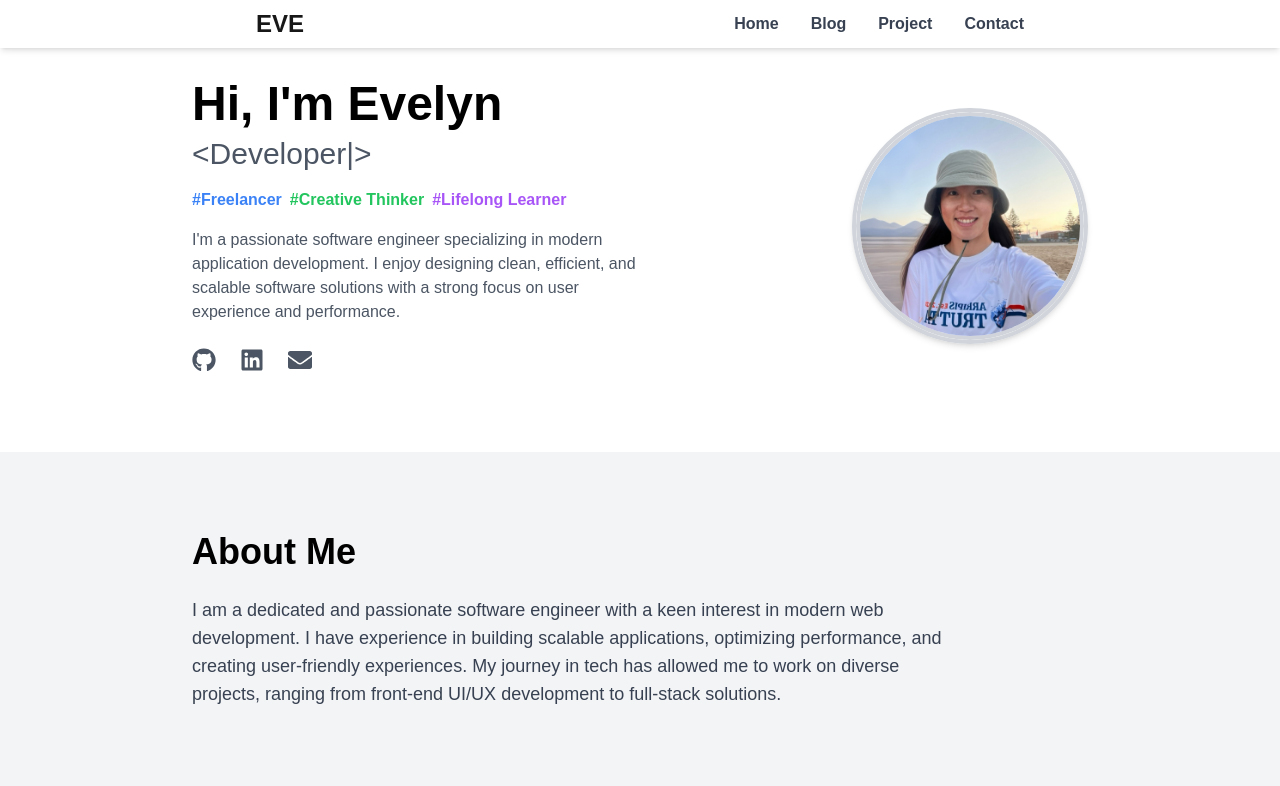
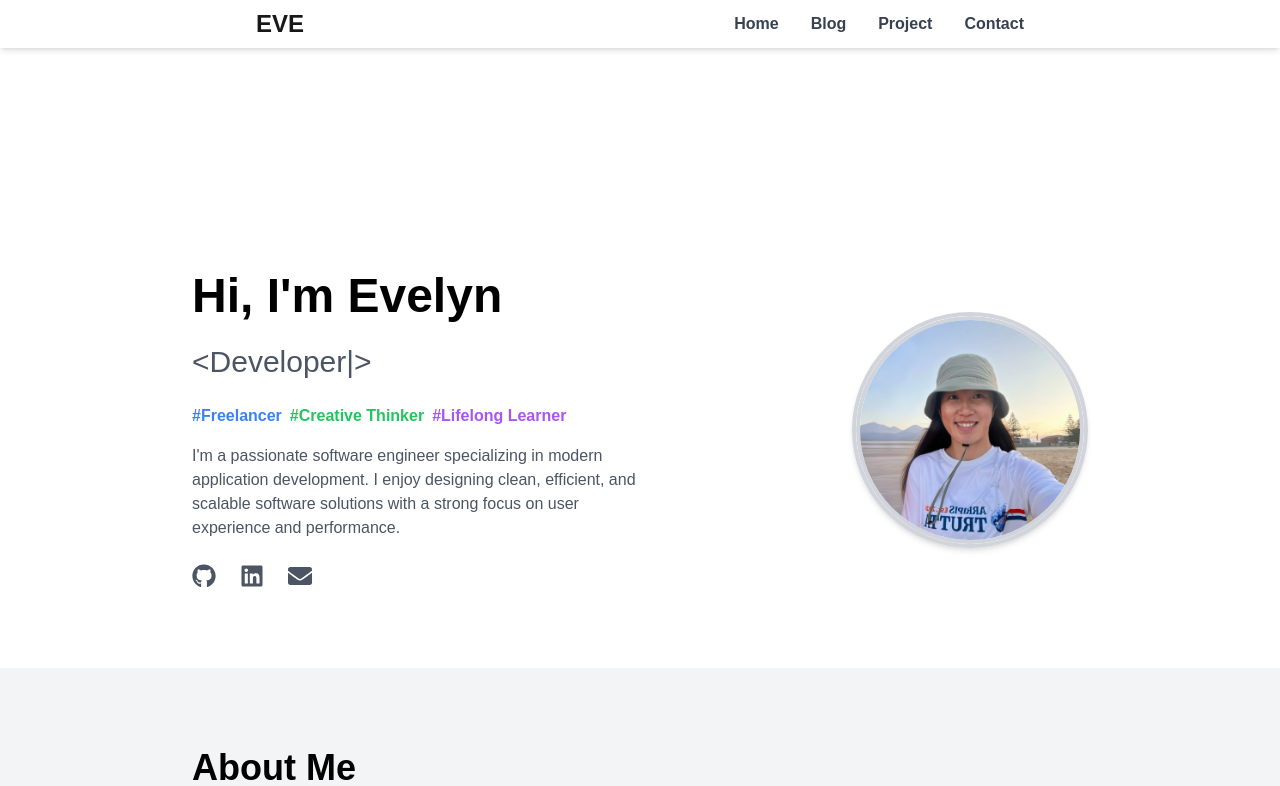
Before and after one commit to EvelynDevelops/eve_page, a Next.js app: page / in a window 1280 px wide. Shown: the top 786 px of the page. Built offline with nearby package versions, Linux system fonts and the light colour scheme.

Commit message:
adjust the layout of home page

```diff
--- a/app/page.tsx
+++ b/app/page.tsx
@@ -41,14 +41,14 @@ export default function Home() {
 
   return (
     <div className="bg-white dark:bg-gray-800 ">
-      <div className="h-auto  text-black flex flex-col-2 md:flex-row items-center justify-center px-48 py-20">
+      <div className="h-auto text-black flex flex-col-2 md:flex-row items-center justify-center px-48 py-20 mt-48">
 
         {/* Left-side Person Information */}
         <div className="md:w-4/5 text-center md:text-left">
           <h1 className="text-5xl font-bold">Hi, I'm Evelyn</h1>
-          <h2 className="text-3xl font-medium text-gray-600 mt-2">&lt;{text}|&gt;</h2>
+          <h2 className="text-3xl font-medium text-gray-600 mt-2 mt-6">&lt;{text}|&gt;</h2>
 
-          <div className="mt-4 space-x-2">
+          <div className="mt-4 space-x-2 mt-6">
             <span className="text-blue-500 font-semibold">#Freelancer</span>
             <span className="text-green-500 font-semibold">#Creative Thinker</span>
             <span className="text-purple-500 font-semibold">#Lifelong Learner</span>
@@ -87,11 +87,9 @@ export default function Home() {
           I have experience in building scalable applications, optimizing performance, and creating user-friendly experiences.
           My journey in tech has allowed me to work on diverse projects, ranging from front-end UI/UX development to full-stack solutions.
         </p>
-
-        {/* Skills */}
       </div>
 
-
+    {/* Skills */}
       <Skills />
     </div>
   );
```
